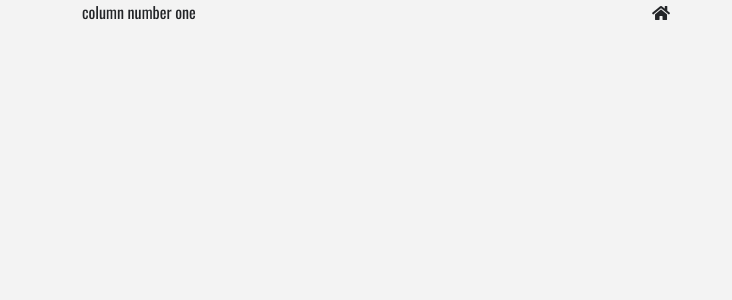
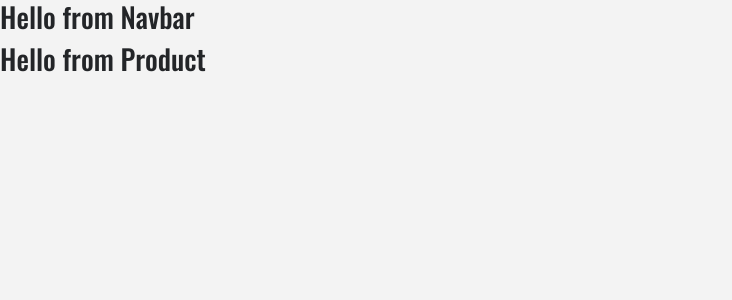
Before and after one commit to bella77-69/store-ecommerce, a React (Create React App) app: page / in a window 1280 px wide. Shown: the top 300 px of the page, without its empty margins (0-732 px from the left). Built offline with nearby package versions, Linux system fonts and the light colour scheme.

Commit message:
set up routes

```diff
--- a/package.json
+++ b/package.json
@@ -10,6 +10,7 @@
     "fontawesome": "^5.6.3",
     "react": "^17.0.2",
     "react-dom": "^17.0.2",
+    "react-router-dom": "^5.2.0",
     "react-scripts": "5.0.0",
     "sass": "^1.49.7",
     "web-vitals": "^2.1.4"
--- a/src/App.js
+++ b/src/App.js
@@ -1,15 +1,27 @@
-import logo from './logo.png';
-import './App.scss';
-import 'bootstrap/dist/css/bootstrap.min.css';
+import logo from "./logo.png";
+import { BrowserRouter as Router, Switch, Route } from "react-router-dom";
+import "./App.scss";
+import "bootstrap/dist/css/bootstrap.min.css";
+import React from "react";
+import Navbar from "./components/Navbar";
+import ProductList from "./components/ProductList";
+import Details from "./components/Details";
+import Default from "./components/Default";
+import Cart from "./components/Cart";
 
 function App() {
   return (
-  <div className='container'>
-    <div className='row'>
-      <div className='col-6'>column number one</div>
-      <div className='col-6'><span><i className='fas fa-home'></i></span></div>
-    </div>
-  </div>
+    <React.Fragment>
+      <Router>
+        <Navbar />
+        <Switch>
+          <Route path="/" exact component={ProductList} />
+          <Route path="/details" component={Details} />
+          <Route path="/cart" component={Cart} />
+          <Route component={Default} />
+        </Switch>
+      </Router>
+    </React.Fragment>
   );
 }
 
--- /dev/null
+++ b/src/components/Cart.js
@@ -0,0 +1,13 @@
+import React, { Component } from 'react';
+
+class Cart extends Component {
+    render() {
+        return (
+            <div>
+                <h3>Hello from Cart</h3>
+            </div>
+        );
+    }
+}
+
+export default Cart;
--- /dev/null
+++ b/src/components/Default.js
@@ -0,0 +1,13 @@
+import React, { Component } from 'react';
+
+class Default extends Component {
+    render() {
+        return (
+            <div>
+               <h3>Page not found</h3>
+            </div>
+        );
+    }
+}
+
+export default Default;
--- /dev/null
+++ b/src/components/Details.js
@@ -0,0 +1,13 @@
+import React, { Component } from 'react';
+
+class Details extends Component {
+    render() {
+        return (
+            <div>
+                <h3>Hello from Details</h3>
+            </div>
+        );
+    }
+}
+
+export default Details;
--- /dev/null
+++ b/src/components/Navbar.js
@@ -0,0 +1,13 @@
+import React, { Component } from 'react';
+
+class Navbar extends Component {
+    render() {
+        return (
+            <div>
+                <h3>Hello from Navbar</h3>
+            </div>
+        );
+    }
+}
+
+export default Navbar;
--- /dev/null
+++ b/src/components/Product.js
@@ -0,0 +1,13 @@
+import React, { Component } from 'react';
+
+class Product extends Component {
+    render() {
+        return (
+            <div>
+               <h3>Hello from Product</h3>
+            </div>
+        );
+    }
+}
+
+export default Product;
--- /dev/null
+++ b/src/components/ProductList.js
@@ -0,0 +1,14 @@
+import React, { Component } from 'react';
+import Product from "./Product";
+
+class ProductList extends Component {
+    render() {
+        return (
+            <div>
+                <Product />
+            </div>
+        );
+    }
+}
+
+export default ProductList;
```
Also changed, not shown: 1 other file (tests, documents, lock files or other folders).
